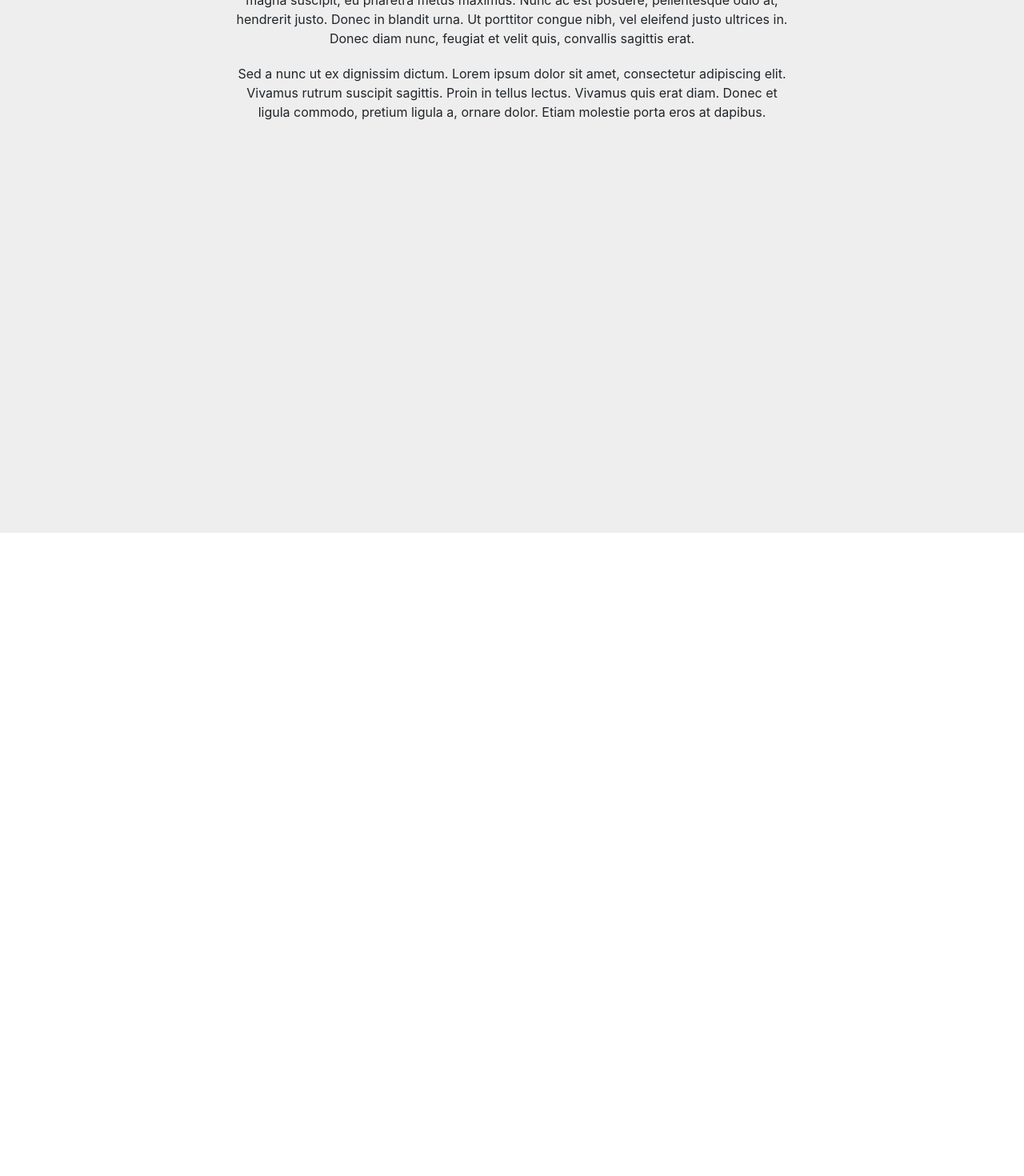
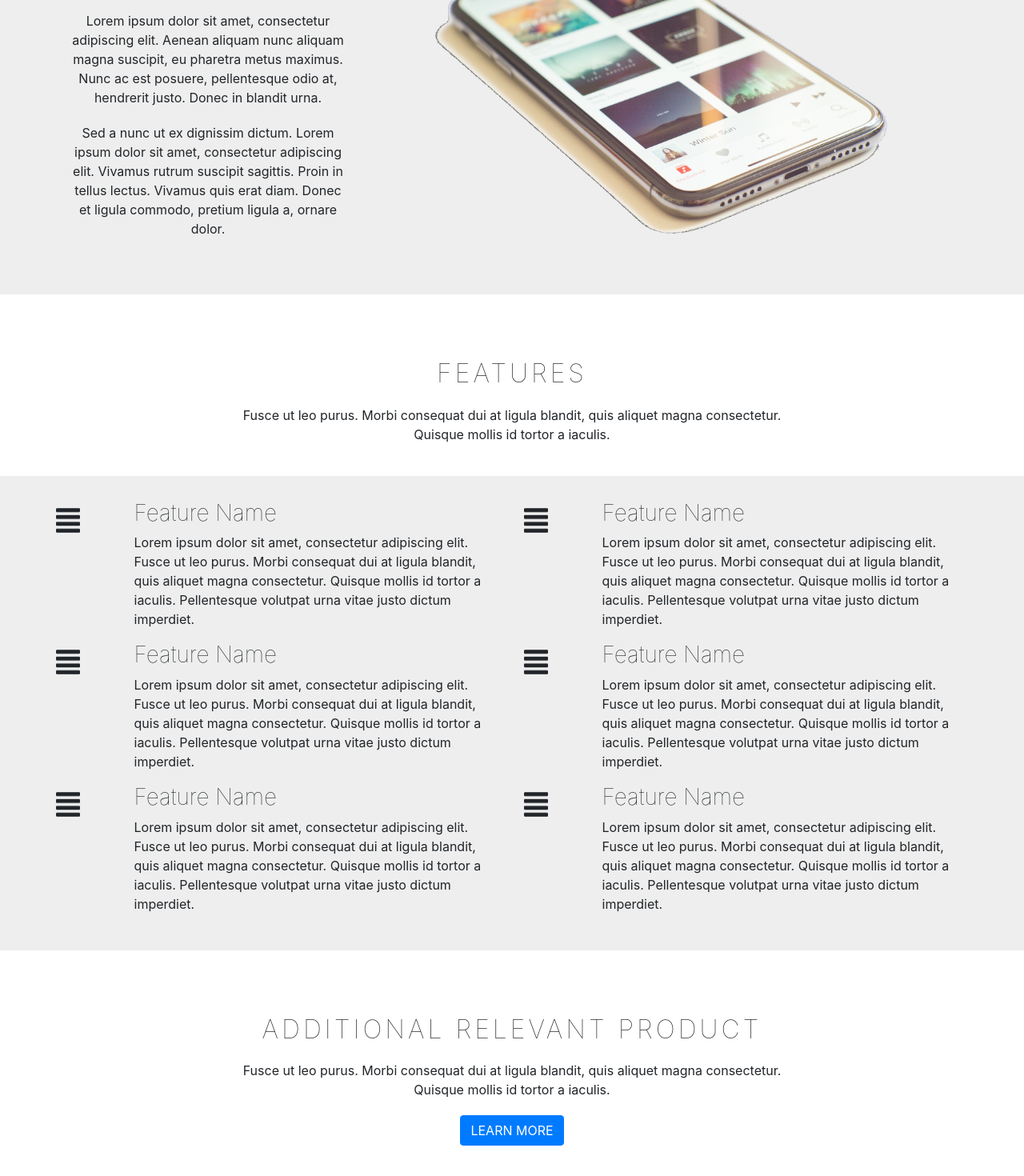
Before and after one commit to ethanvernon/company-page, a React (Create React App) app: page / in a window 1280 px wide. Shown: the part 830-2300 px from the top of the page at 80% size. Before the commit the page ends 1496 px from the top, so only its background shows below. Built offline with nearby package versions, Linux system fonts and the light colour scheme.

Commit message:
Home.js and css

```diff
--- a/src/App.css
+++ b/src/App.css
@@ -11,6 +11,7 @@ nav {
   position:fixed !important;
   top:0px;
   width:100%;
+  z-index:5;
 }
 
 .nav-item {
@@ -65,12 +66,15 @@ li a:hover {
   width:90%;
 }
 
-.btn-holder {
+.main .btn-holder {
   margin-top:40px;
   margin-left:auto;
   margin-right:auto;
-  width:200px;
+  width:fit-content;
 }
+
+/*-----------------------------------------description----------------------------------------------------------------------*/
+/*--------------------------------------------------------------------------------------------------------------------------*/
 
 .description {
   height:200px;
@@ -88,10 +92,14 @@ li a:hover {
   max-width:700px;
 }
 
+/*-----------------------------------------capstone-------------------------------------------------------------------------*/
+/*--------------------------------------------------------------------------------------------------------------------------*/
+
 .capstone-feature {
   background-color:#eee;
-  height:800px;
   text-align:center;
+  padding-top:50px;
+  padding-bottom:50px;
 }
 
 .capstone-feature h2 {
@@ -103,6 +111,84 @@ li a:hover {
 .capstone-feature p{
   max-width:700px;
   margin:20px auto;
+}
+
+.product {
+  width:80%;
+  margin:auto;
+}
+
+.product-col {
+  display:flex;
+  flex-direction: column;
+  align-items: center;
+  justify-content: center;
+}
+
+/*-----------------------------------------features-------------------------------------------------------------------------*/
+/*--------------------------------------------------------------------------------------------------------------------------*/
+
+.features-header {
+  text-align:center;
+}
+
+.features-header h2 {
+  padding-top:80px;
+  font-weight:100;
+  letter-spacing: 4px;
+  margin-bottom:20px;
+}
+
+.features-header p {
+  padding-bottom:40px;
+  width:80%;
+  margin:auto;
+  max-width:700px;
+}
+
+.features {
+  background-color:#eee;
+  padding:30px 20px;
+}
+
+.feature-icon {
+  padding-top:10px;
+}
+
+.feature-icon img {
+  margin:auto;
+  max-width:30px;
+}
+
+.feature-desc h3 {
+  font-weight:100;
+}
+
+/*-----------------------------------------add. rel. features---------------------------------------------------------------*/
+/*--------------------------------------------------------------------------------------------------------------------------*/
+.additional-product {
+  text-align:center;
+}
+
+.additional-product h2 {
+  padding-top:80px;
+  font-weight:100;
+  letter-spacing: 4px;
+  margin-bottom:20px;
+}
+
+.additional-product p {
+  width:80%;
+  margin:auto;
+  max-width:700px;
+}
+
+.additional-product .btn-holder {
+  margin-top:20px;
+  margin-left:auto;
+  margin-right:auto;
+  width:fit-content;
+  padding-bottom:40px;
 }
 
 /*--------------------------------------------------------------------------------------------------------------------------*/
--- a/src/Home.js
+++ b/src/Home.js
@@ -1,13 +1,16 @@
 import React, { Component } from 'react';
 import 'bootstrap/dist/css/bootstrap.min.css';
 import main from './main.jpg';
-import { Button } from 'reactstrap';
+import { Button, Container, Row, Col } from 'reactstrap';
 import './App.css';
+import product from './product.jpg';
+import icon from './icon.png';
 
 export class Home extends Component {
 	render() {
 		return (
 		<div className='page'>
+
 			<div className='main'>
 				<div className='statement'>
 					<h1>Captivating choice of words uniquely organized to convince your customers of your awesomeness.</h1>
@@ -16,15 +19,117 @@ export class Home extends Component {
 					</div>
 				</div>
 			</div>
+
 			<div className='description'>
 				<h2>SECTION TITLE</h2>
 				<p>A single sentence of some interesting text that more or less encapsulates or expands slightly upon your elevator pitch.</p>
 			</div>
+
 			<div className='capstone-feature'>
-				<h2>CAPSTONE TITLE</h2>
-				<p>Lorem ipsum dolor sit amet, consectetur adipiscing elit. Aenean aliquam nunc aliquam magna suscipit, eu pharetra metus maximus. Nunc ac est posuere, pellentesque odio at, hendrerit justo. Donec in blandit urna. Ut porttitor congue nibh, vel eleifend justo ultrices in. Donec diam nunc, feugiat et velit quis, convallis sagittis erat.</p>
-				<p>Sed a nunc ut ex dignissim dictum. Lorem ipsum dolor sit amet, consectetur adipiscing elit. Vivamus rutrum suscipit sagittis. Proin in tellus lectus. Vivamus quis erat diam. Donec et ligula commodo, pretium ligula a, ornare dolor. Etiam molestie porta eros at dapibus.</p>
+				<Container><Row>
+					<Col lg='4'>
+						<h2>CAPSTONE TITLE</h2>
+						<p>Lorem ipsum dolor sit amet, consectetur adipiscing elit. Aenean aliquam nunc aliquam magna suscipit, eu pharetra metus maximus. Nunc ac est posuere, pellentesque odio at, hendrerit justo. Donec in blandit urna. </p>
+						<p>Sed a nunc ut ex dignissim dictum. Lorem ipsum dolor sit amet, consectetur adipiscing elit. Vivamus rutrum suscipit sagittis. Proin in tellus lectus. Vivamus quis erat diam. Donec et ligula commodo, pretium ligula a, ornare dolor.</p>
+					</Col>
+					<Col lg='8' className='product-col'>
+						<img className='product' src={product}/>
+					</Col>
+				</Row></Container>
 			</div>
+
+			<div className='features-header'>
+				<h2>FEATURES</h2>
+				<p>Fusce ut leo purus. Morbi consequat dui at ligula blandit, quis aliquet magna consectetur. Quisque mollis id tortor a iaculis.</p>
+			</div>
+
+			<div className='features'>
+				<Container>
+					<Row>
+						<Row>
+						<Col xs='2' md='1'>
+							<div className='feature-icon'><img src={icon}/></div>
+						</Col>
+						<Col xs='10' md='5'>
+							<div className='feature-desc'>
+								<h3>Feature Name</h3>
+								<p>Lorem ipsum dolor sit amet, consectetur adipiscing elit. Fusce ut leo purus. Morbi consequat dui at ligula blandit, quis aliquet magna consectetur. Quisque mollis id tortor a iaculis. Pellentesque volutpat urna vitae justo dictum imperdiet. </p>
+							</div>
+						</Col>
+
+
+						<Col xs='2' md='1'>
+							<div className='feature-icon'><img src={icon}/></div>
+						</Col>
+						<Col xs='10' md='5'>
+							<div className='feature-desc'>
+								<h3>Feature Name</h3>
+								<p>Lorem ipsum dolor sit amet, consectetur adipiscing elit. Fusce ut leo purus. Morbi consequat dui at ligula blandit, quis aliquet magna consectetur. Quisque mollis id tortor a iaculis. Pellentesque volutpat urna vitae justo dictum imperdiet. </p>
+							</div>
+						</Col>
+						</Row>
+					</Row>
+
+					<Row>
+						<Row>
+						<Col xs='2' md='1'>
+							<div className='feature-icon'><img src={icon}/></div>
+						</Col>
+						<Col xs='10' md='5'>
+							<div className='feature-desc'>
+								<h3>Feature Name</h3>
+								<p>Lorem ipsum dolor sit amet, consectetur adipiscing elit. Fusce ut leo purus. Morbi consequat dui at ligula blandit, quis aliquet magna consectetur. Quisque mollis id tortor a iaculis. Pellentesque volutpat urna vitae justo dictum imperdiet. </p>
+							</div>
+						</Col>
+
+
+						<Col xs='2' md='1'>
+							<div className='feature-icon'><img src={icon}/></div>
+						</Col>
+						<Col xs='10' md='5'>
+							<div className='feature-desc'>
+								<h3>Feature Name</h3>
+								<p>Lorem ipsum dolor sit amet, consectetur adipiscing elit. Fusce ut leo purus. Morbi consequat dui at ligula blandit, quis aliquet magna consectetur. Quisque mollis id tortor a iaculis. Pellentesque volutpat urna vitae justo dictum imperdiet. </p>
+							</div>
+						</Col>
+						</Row>
+					</Row>
+
+					<Row>
+						<Row>
+						<Col xs='2' md='1'>
+							<div className='feature-icon'><img src={icon}/></div>
+						</Col>
+						<Col xs='10' md='5'>
+							<div className='feature-desc'>
+								<h3>Feature Name</h3>
+								<p>Lorem ipsum dolor sit amet, consectetur adipiscing elit. Fusce ut leo purus. Morbi consequat dui at ligula blandit, quis aliquet magna consectetur. Quisque mollis id tortor a iaculis. Pellentesque volutpat urna vitae justo dictum imperdiet. </p>
+							</div>
+						</Col>
+
+
+						<Col xs='2' md='1'>
+							<div className='feature-icon'><img src={icon}/></div>
+						</Col>
+						<Col xs='10' md='5'>
+							<div className='feature-desc'>
+								<h3>Feature Name</h3>
+								<p>Lorem ipsum dolor sit amet, consectetur adipiscing elit. Fusce ut leo purus. Morbi consequat dui at ligula blandit, quis aliquet magna consectetur. Quisque mollis id tortor a iaculis. Pellentesque volutpat urna vitae justo dictum imperdiet. </p>
+							</div>
+						</Col>
+						</Row>
+					</Row>
+				</Container>
+			</div>
+
+			<div className='additional-product'>
+				<h2>ADDITIONAL RELEVANT PRODUCT</h2>
+				<p>Fusce ut leo purus. Morbi consequat dui at ligula blandit, quis aliquet magna consectetur. Quisque mollis id tortor a iaculis.</p>
+				<div className='btn-holder'>
+					<Button color='primary'>LEARN MORE</Button>
+				</div>
+			</div>
+
 		</div>
 	    );
   }
```
Also changed, not shown: src/icon.png (added), src/product.jpg (added).
